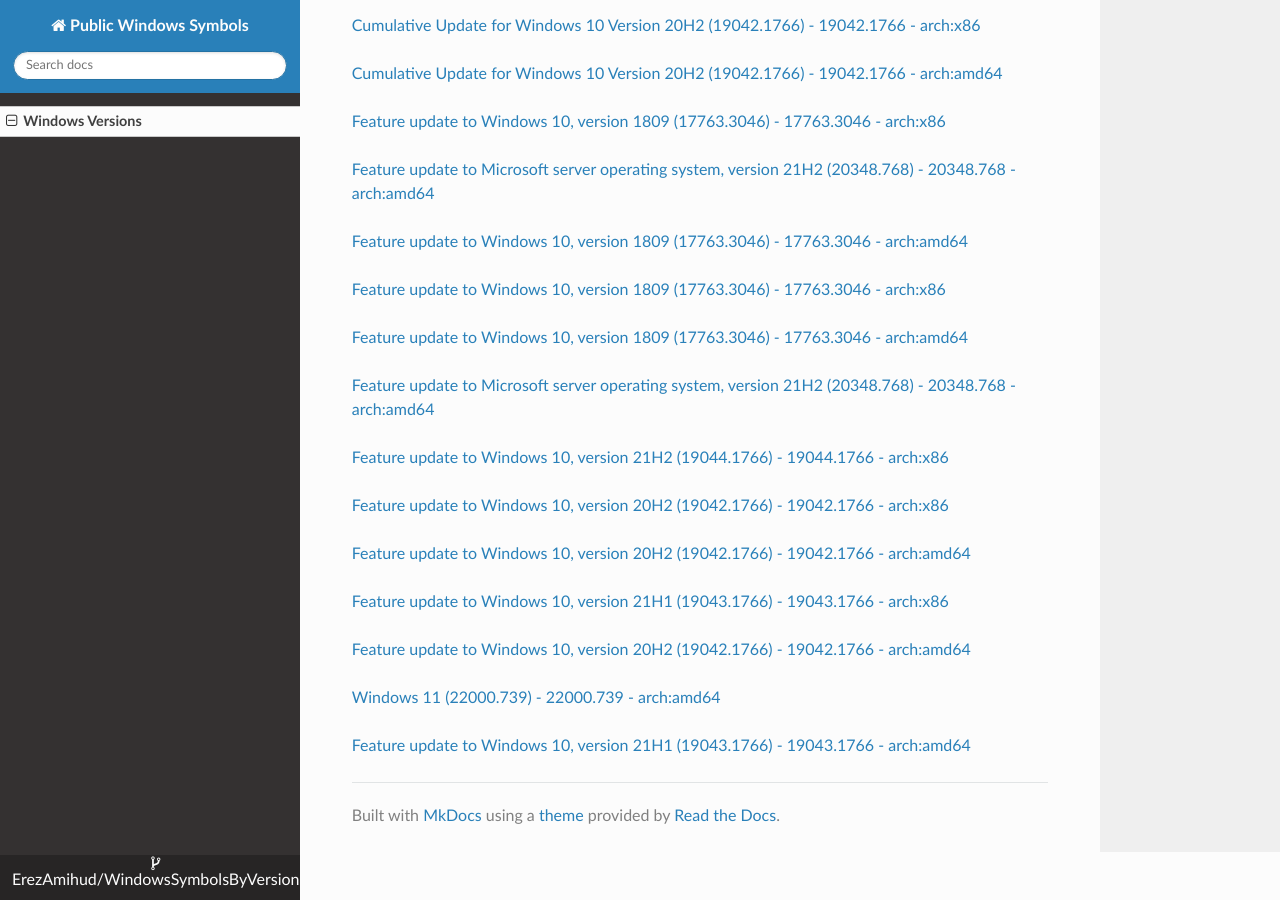
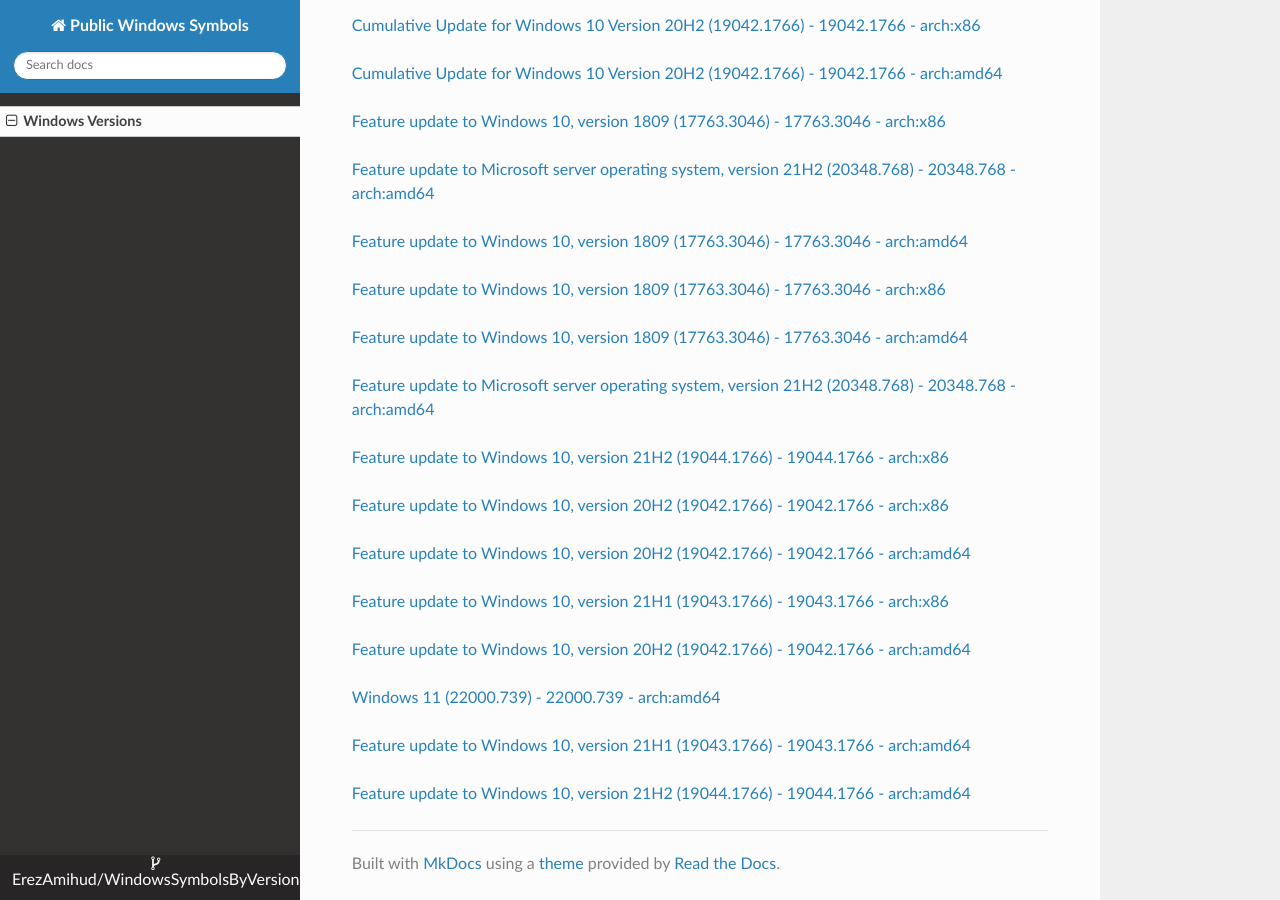
Before and after one commit to ErezAmihud/WindowsSymbolsByVersion, an MkDocs documentation site: the page built from docs/index.md, in a window 1280 px wide and 900 px high, scrolled down 61013 px. Built offline with MkDocs 1.6.1, drawn with Linux system fonts in a browser that asks for light colours; nearby versions of some CDN libraries.

Commit message:
Automated commit, add manifest for 6b74eb77-d1b0-41fc-95b1-5b69d3009ef2

```diff
--- a/docs/index.md
+++ b/docs/index.md
@@ -3625,3 +3625,6 @@
 
 
 [Feature update to Windows 10, version 21H1 (19043.1766) - 19043.1766 - arch:amd64](https://github.com/ErezAmihud/WindowsSymbolsByVersion/blob/main/manifests/75eaff2b-d1fc-4551-84d7-356ea7f2d237.manifest)
+
+
+[Feature update to Windows 10, version 21H2 (19044.1766) - 19044.1766 - arch:amd64](https://github.com/ErezAmihud/WindowsSymbolsByVersion/blob/main/manifests/6b74eb77-d1b0-41fc-95b1-5b69d3009ef2.manifest)
```
Also changed, not shown: process_builds.json (+1 -1 lines), 1 other file.
